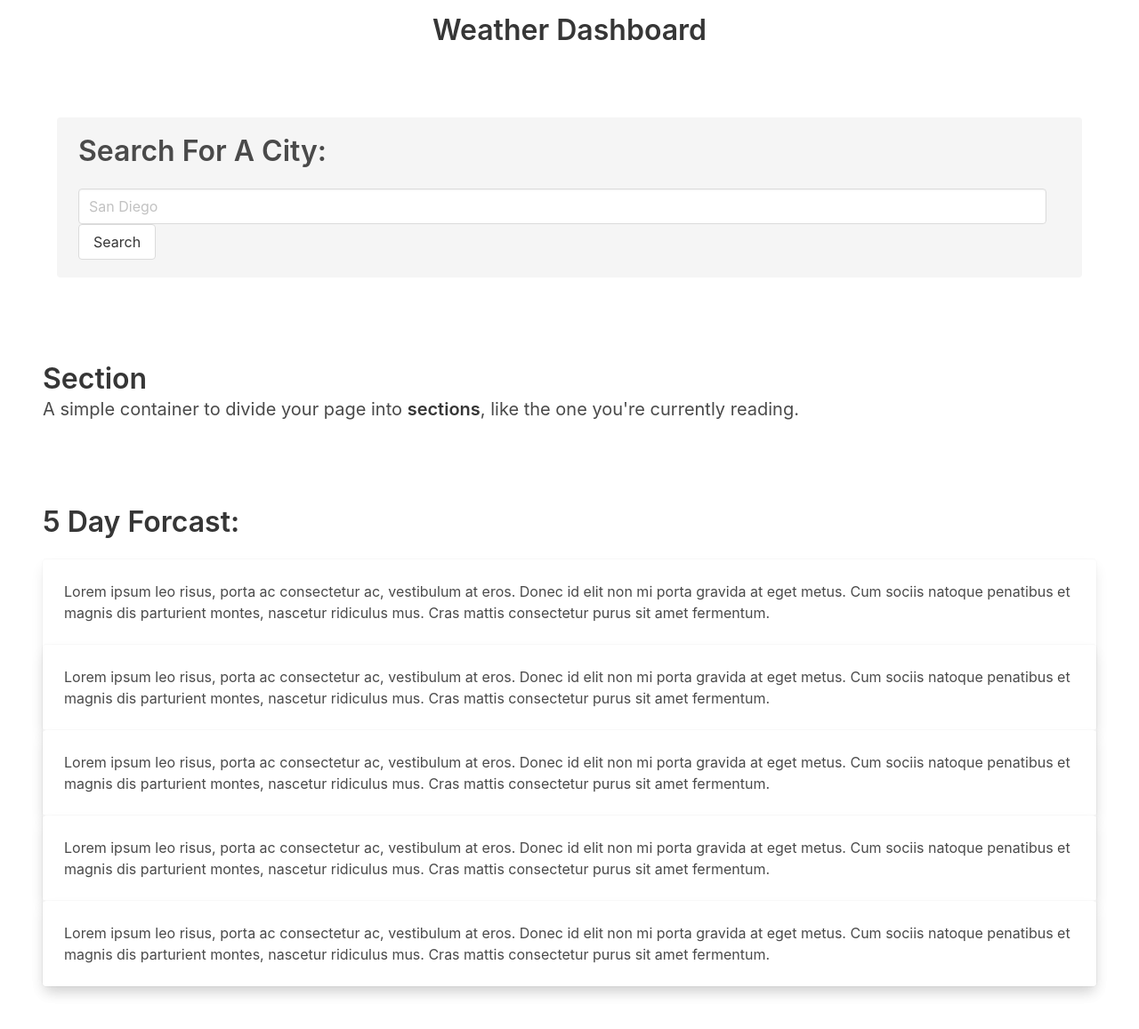
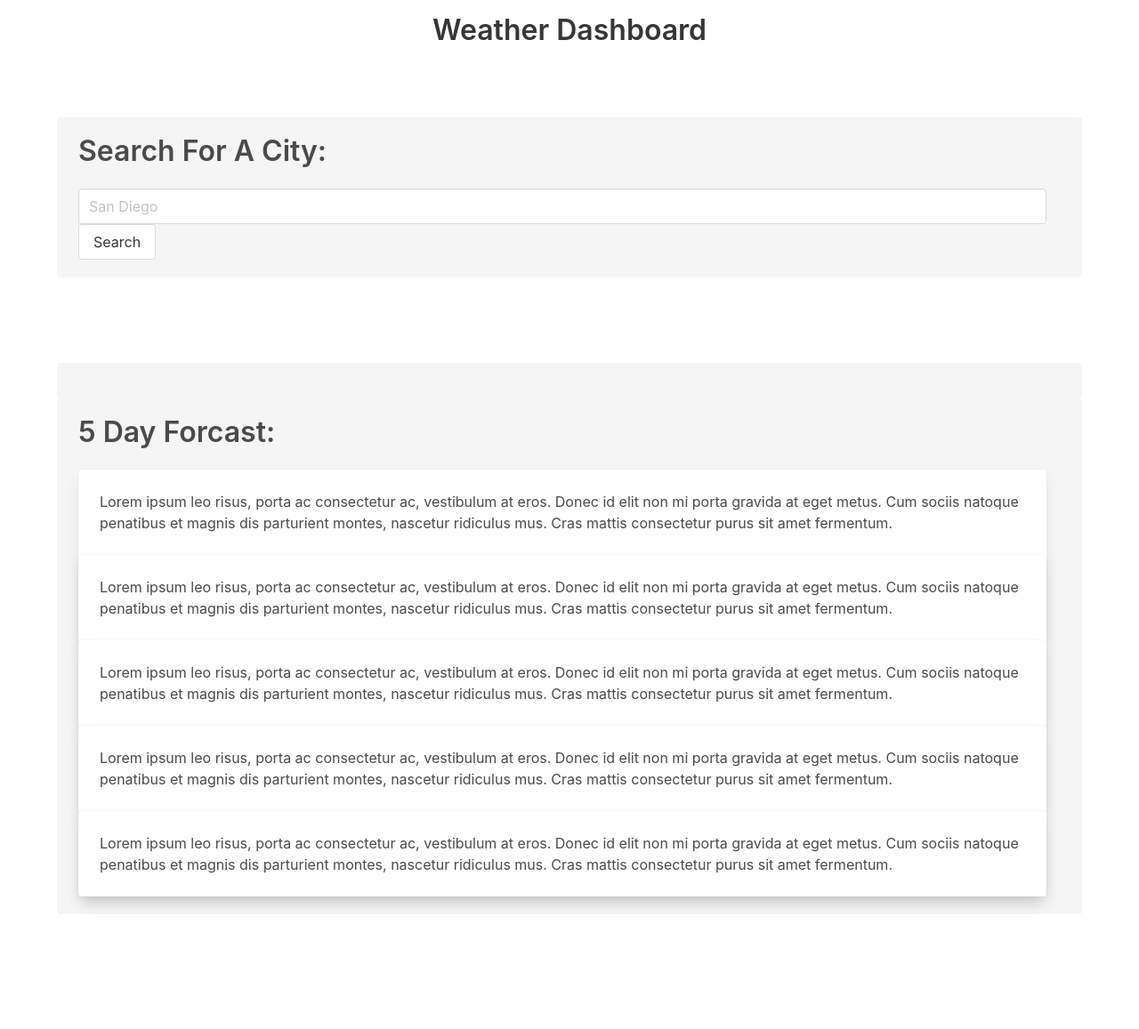
Before and after one commit to ninakd21/WeatherApp, a plain HTML site: page index.html in a window 1280 px wide. Shown: the whole page at 89% size. After the commit the page ends 1076 px from the top, so only its background shows below. Drawn offline with nearby package versions, Linux system fonts and the light colour scheme; a script that the page names is missing; a web font is replaced by a local one.

Commit message:
html update

```diff
--- a/index.html
+++ b/index.html
@@ -33,15 +33,17 @@
             <button class="button">Search</button>
         </div>
       </section>
+      <!-- Search results -->
+      <section class="section">
            <!-- Todays Weather -->
-      <section class="section">
-        <h1 class="title">Section</h1>
-        <h2 class="subtitle">
-          A simple container to divide your page into <strong>sections</strong>, like the one you're currently reading.
-        </h2>
-      </section>
+        <div class="container">
+            <div class="notification ">
+
+            </div>
+          </div>
         <!-- 5 day forcast -->
-      <section class="section">
+        <div class="container">
+            <div class="notification">
                 <h1 class="title">5 Day Forcast: </h1>
                 <div class="card">
                     <div class="card-content">
@@ -78,7 +80,12 @@
                         </div>
                       </div>
                   </div>
+            </div>
+          </div>
       </section>
+
+
+
   <script src="https://api.openweathermap.org/data/2.5/onecall?lat={lat}&lon={lon}&exclude={part}&appid={3b3a8dc230e18a298614cf6fa0008607}"></script>
   <script src="api.openweathermap.org/data/2.5/weather?q={city name}&appid={3b3a8dc230e18a298614cf6fa0008607}"></script>
 
```
Lines whose indentation alone changed are shown as unchanged.
